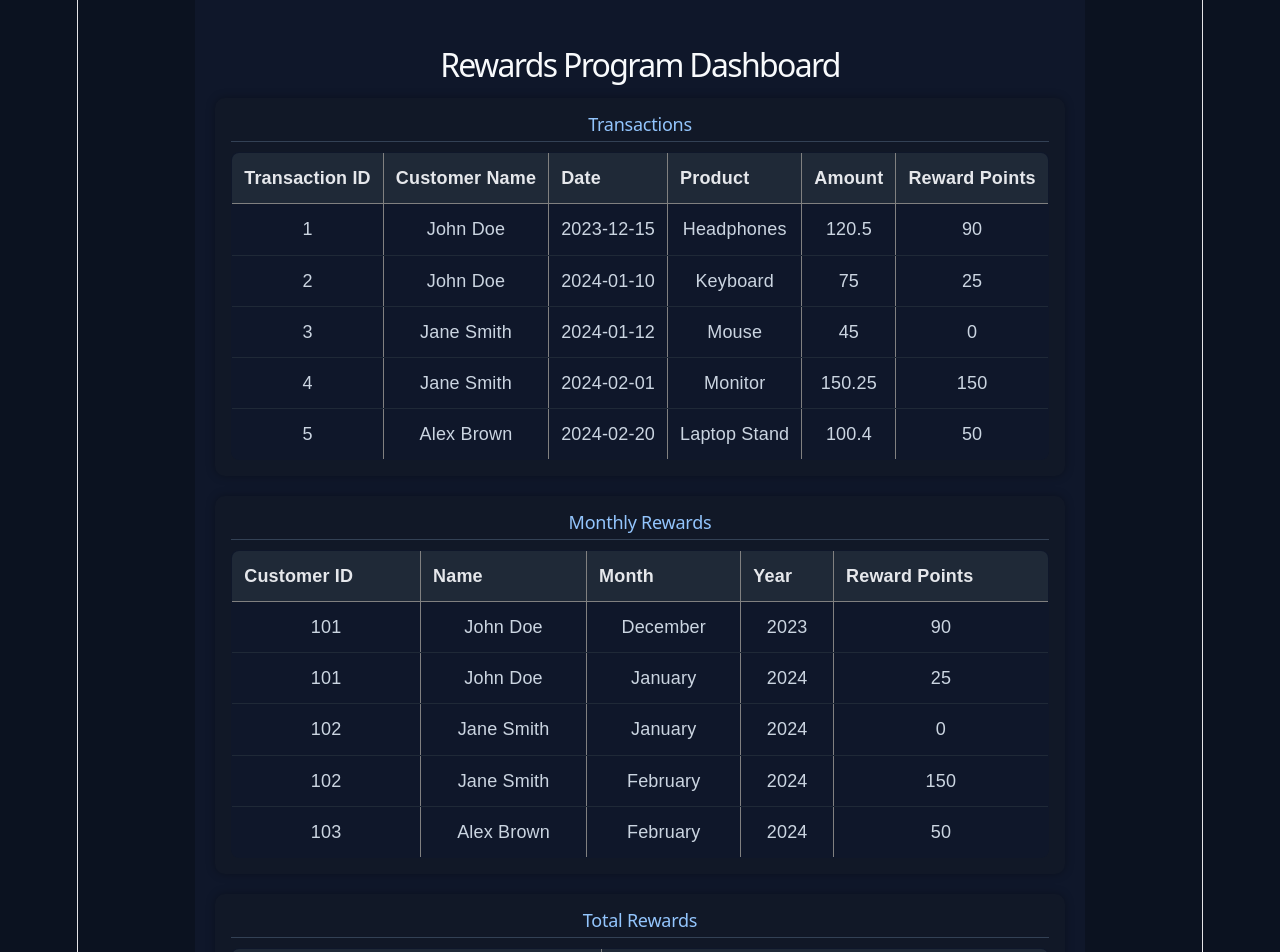
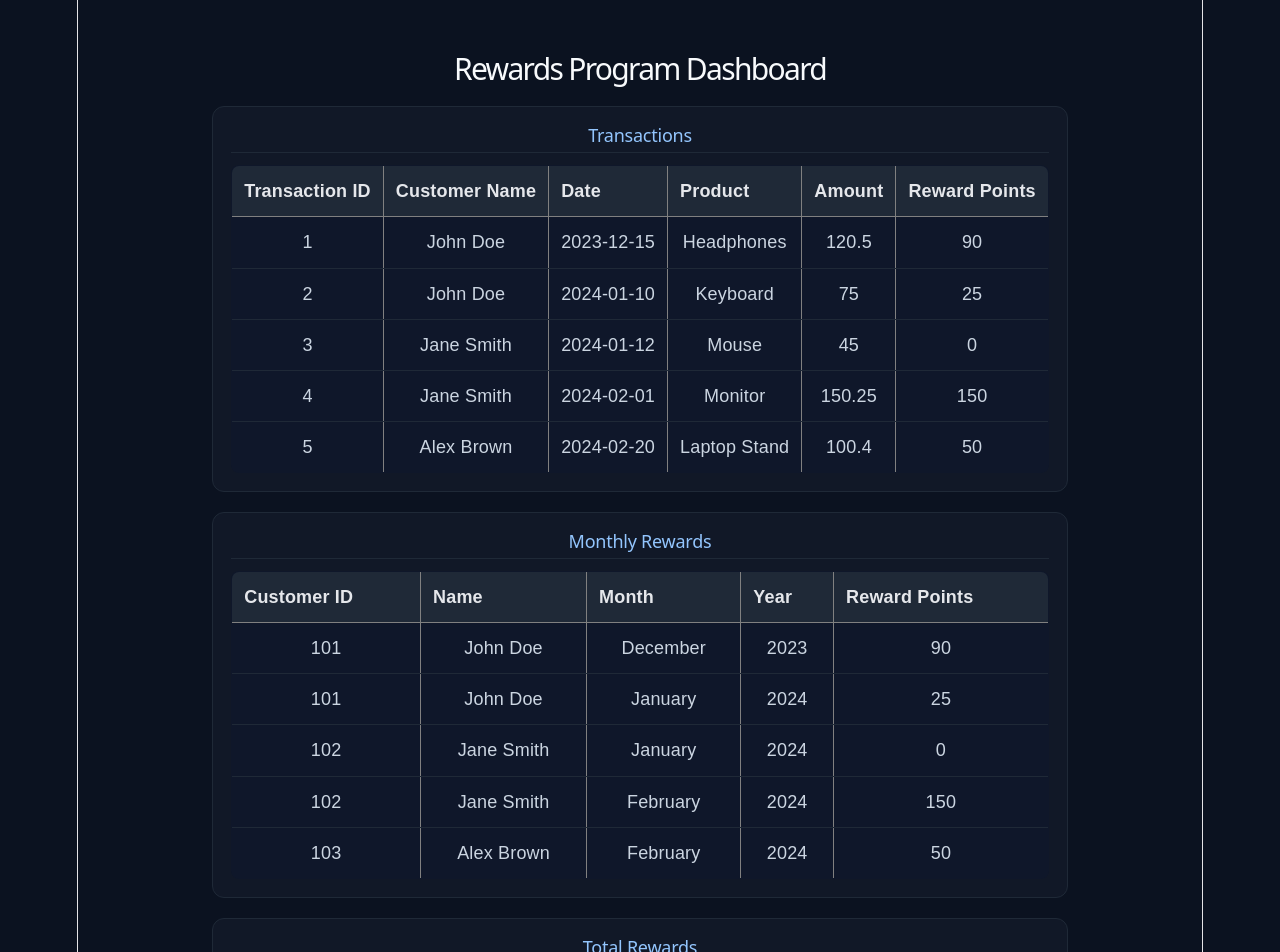
Before and after one commit to kodatinikhil/rewards-program, a React (Vite) app: page / in a window 1280 px wide. Shown: the top 952 px of the page. Built offline with nearby package versions, Linux system fonts and the light colour scheme.

Commit message:
fix color

```diff
--- a/src/App.tsx
+++ b/src/App.tsx
@@ -6,7 +6,6 @@ import { TotalRewardsTable } from "./components/rewards/TotalRewardsTable";
 
 import { Loader } from "./components/common/Loader";
 import { ErrorMessage } from "./components/common/ErrorMessage";
-import { appStyles } from "../src/styles/appStyles";
 import "./App.css";
 
 function App() {
@@ -26,22 +25,22 @@ function App() {
     return <ErrorMessage message={error} />;
   }
 
- return (
-  <div style={appStyles.container}>
-    <h1 style={appStyles.title}>Rewards Program Dashboard</h1>
+return (
+  <div className="container">
+    <h1>Rewards Program Dashboard</h1>
 
-    <div style={appStyles.card}>
-      <h2 style={appStyles.sectionTitle}>Transactions</h2>
+    <div className="card">
+      <h2>Transactions</h2>
       <TransactionsTable transactions={transactions} />
     </div>
 
-    <div style={appStyles.card}>
-      <h2 style={appStyles.sectionTitle}>Monthly Rewards</h2>
+    <div className="card">
+      <h2>Monthly Rewards</h2>
       <MonthlyRewardsTable monthlyRewards={monthlyRewards} />
     </div>
 
-    <div style={appStyles.card}>
-      <h2 style={appStyles.sectionTitle}>Total Rewards</h2>
+    <div className="card">
+      <h2>Total Rewards</h2>
       <TotalRewardsTable totalRewards={totalRewards} />
     </div>
   </div>
```
